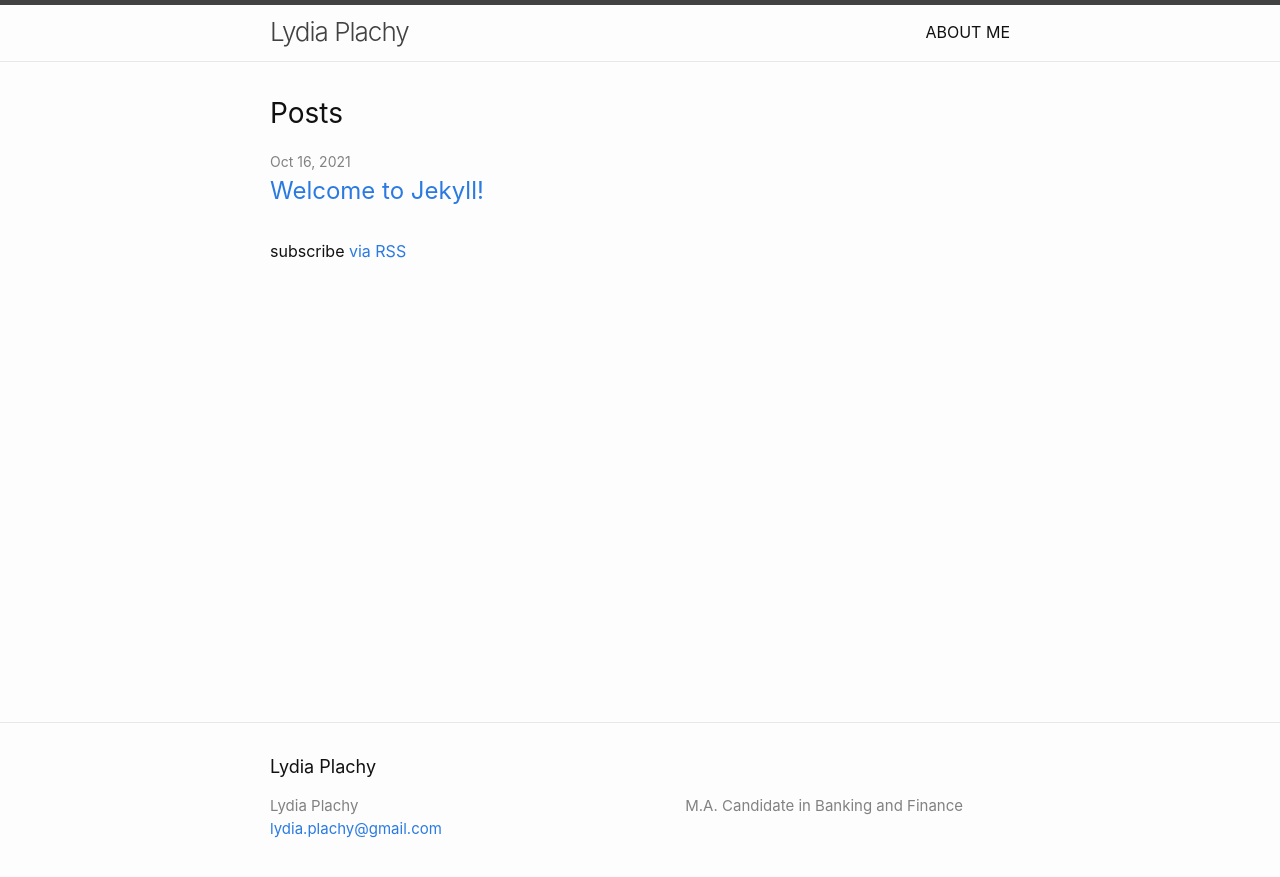
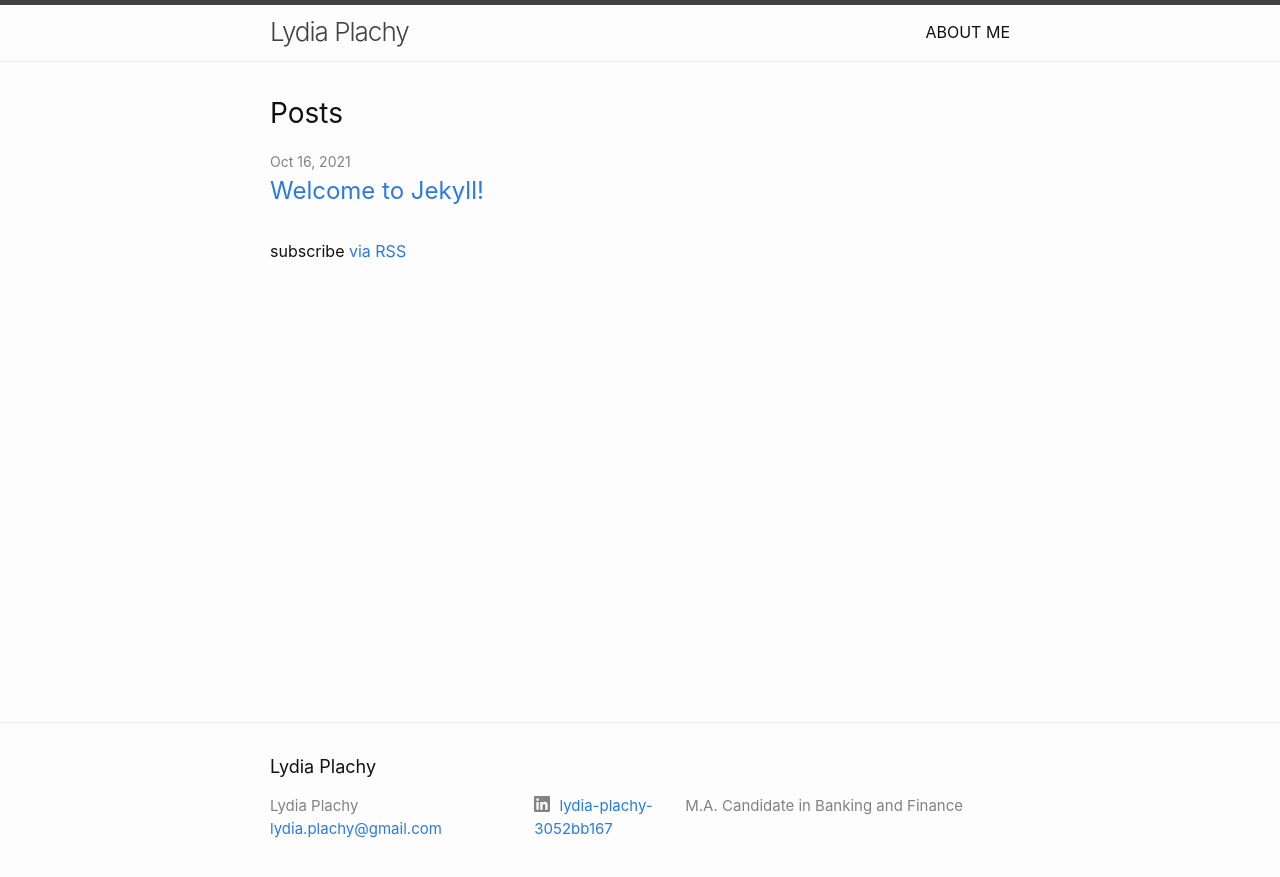
Before and after one commit to lydiaplachy/lydiaplachy.github.io, a Jekyll site: the page built from index.markdown, in a window 1280 px wide. Shown: the top 877 px of the page. Built offline with Jekyll 4.4.1, drawn with Linux system fonts in a browser that asks for light colours.

Commit message:
Update _config.yml

```diff
--- a/_config.yml
+++ b/_config.yml
@@ -21,6 +21,7 @@
 title: Lydia Plachy
 description: M.A. Candidate in Banking and Finance
 email: lydia.plachy@gmail.com
+linkedin_username: lydia-plachy-3052bb167
 baseurl: "" # the subpath of your site, e.g. /blog
 url: "https://lydiaplachy.github.io" # the base hostname & protocol for your site, e.g. http://example.com
 
```
